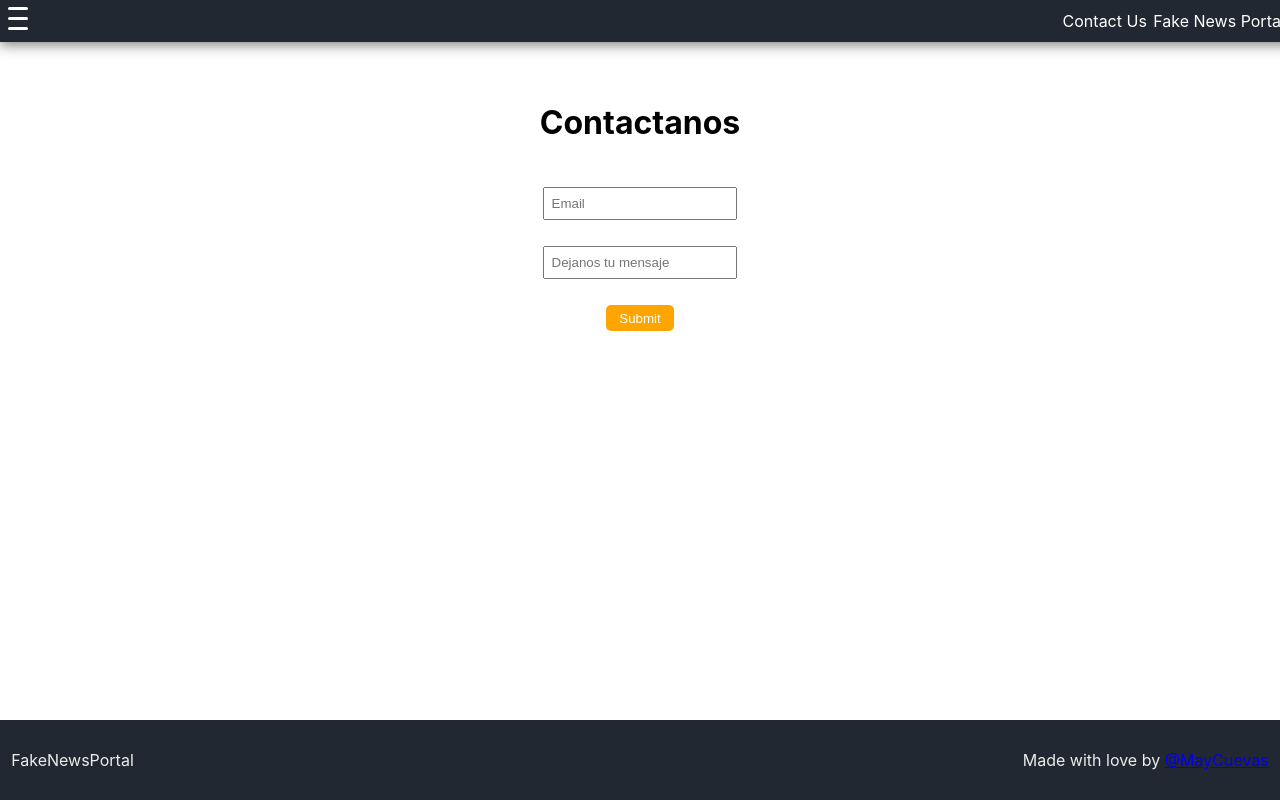
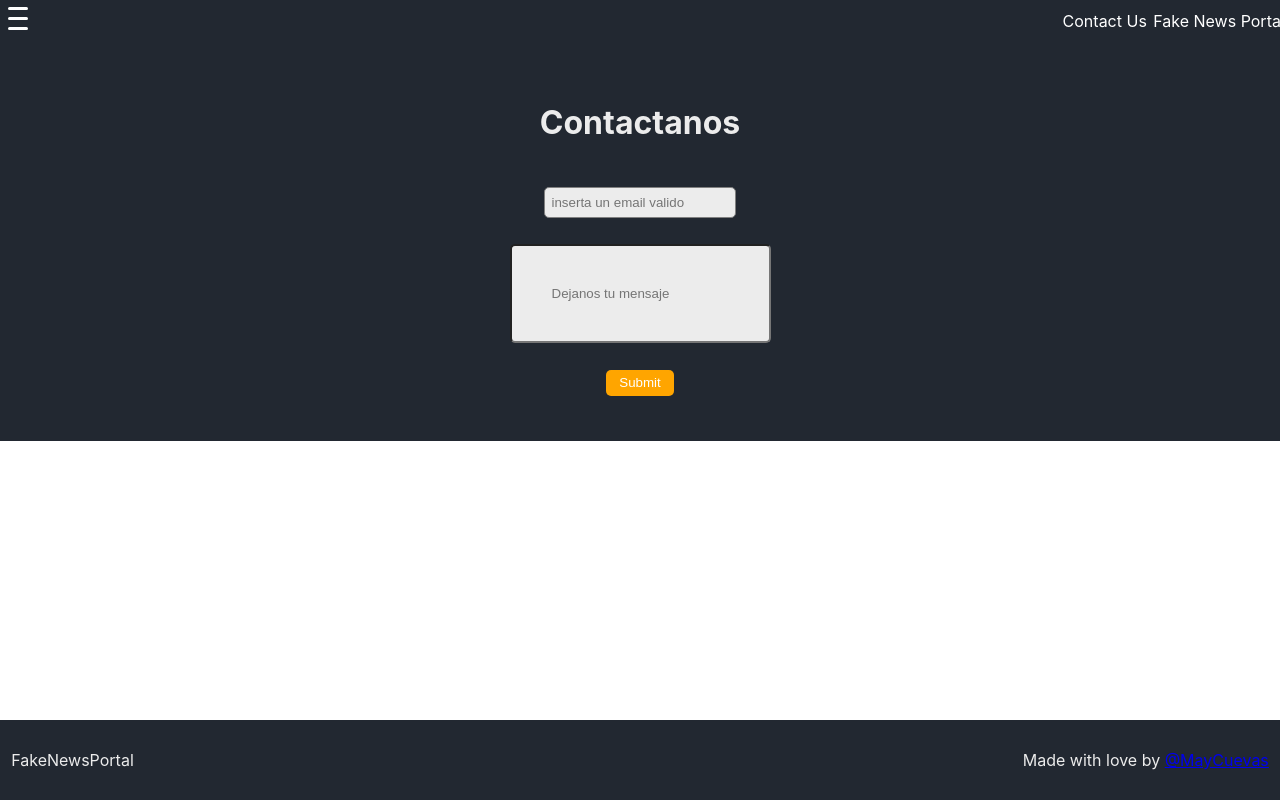
Before and after one commit to MayCuevas/Journal-App, a React (Create React App) app: page /contact in a window 1280 px wide. Built offline with nearby package versions, Linux system fonts and the light colour scheme.

Commit message:
se creo componente input

```diff
--- /dev/null
+++ b/src/common/data/inputs.js
@@ -0,0 +1,22 @@
+let inputData = {
+    inputEmail:{
+        type : "email",
+        placeholder : "inserta un email valido",
+        name : "email",
+        className : "general-input"
+    },
+    inputMessage : {
+        type : "text",
+        placeholder : "Dejanos tu mensaje",
+        name : "message",
+        className : "message-input"
+    },
+    inputSubmit : {
+        type : "submit",
+        placeholder : "Submit",
+        name : "submit",
+        className : "submit-input",
+    }
+}
+
+export default inputData;
--- a/src/components/form/form.js
+++ b/src/components/form/form.js
@@ -1,51 +1,20 @@
 import React, { useState } from "react";
 import "./form.scss";
 
-const Form = () => {
-
-    const [form, setState] = useState({
-        email: '',
-        message: ''
-    });
+import Input from "../inputs/input";
+import inputData from "../../common/data/inputs";
 
 
-    const handleSubmit = (event) => {
-        event.preventDefault();
-        console.log(form.message)
-    };
 
-    const onChanges = (event) => {
-        event.persist();
-        setState({
-            ...form,
-            [event.target.name]: event.target.value
-        });
-    };
+const Form = () => {
 
     return (
         <div className="contact-holder">
             <h1>Contactanos</h1>
-            <form onSubmit={handleSubmit} className="contact-form">
-                <input
-                    type="label"
-                    placeholder="Email"
-                    name="email"
-                    required
-                    className="contact-form__input"
-                    onChange={onChanges}
-                />
-                <input
-                    type="text"
-                    placeholder="Dejanos tu mensaje"
-                    name="message"
-                    required
-                    className="contact-form__input"
-                    onChange={onChanges}
-                />
-                <input
-                    className="contact-form__button"
-                    type="submit"
-                />
+            <form  className="contact-form">
+                <Input value={inputData.inputEmail} />
+                <Input value={inputData.inputMessage} />
+                <Input value={inputData.inputSubmit} />
             </form>
         </div>
     );
--- a/src/components/form/form.scss
+++ b/src/components/form/form.scss
@@ -4,30 +4,17 @@
    align-items: center;
    justify-content: center;
    align-self: center;
+   color: #ececec;
    width: 100%;
    justify-self: center;
    padding-top : 4em;
+   background-color: #222831;
 
     .contact-form{
-
         padding : 2em;
         display: flex;
         flex-direction: column;
         justify-content: center;
         align-items: center;
-
-        &__button{
-            margin: 1em;
-            padding: .4em 1em;
-            background-color: orange;
-            border: none;
-            border-radius: 5px;
-            color:white;
-            box-shadow: none;
-        }
-        &__input{
-            padding: .5em;
-            margin: 1em;
-        }
     }
 }
--- a/src/components/header/header.scss
+++ b/src/components/header/header.scss
@@ -8,7 +8,6 @@
   padding:.5em;
   width: 100%;
   top:0;
-  box-shadow: 0px 3px 12px 0px rgba(0,0,0,0.50);
   position: absolute;
   z-index: 1;
   grid-row-start: 1;
--- /dev/null
+++ b/src/components/inputs/input.js
@@ -0,0 +1,54 @@
+import React from 'react';
+import "./input.scss";
+const onChanges = (event) => {
+    event.persist();
+    switch(event.target.name){
+        case 'email':
+
+            if(event.target.value == "" || !event.target.value.match(/^([\w.%+-]+)@([\w-]+\.)+([\w]{2,})$/i )){
+                console.log('the value is wrong');
+                event.target.className = "general-input__error";
+            }
+            else{
+                console.log('perfect!');
+                event.target.className = "general-input";
+            }
+            break;
+
+        case 'message':
+
+            if(event.target.value == ""){
+                event.target.className = "message-input__error"
+                console.log('Por favor llena este campo');
+            }
+            else{
+                event.target.className = "message-input"
+            }
+            break;
+
+        case 'submit':
+            console.log(event.target.name)
+            event.target.onClick = handleSubmit();
+            break;
+    }
+};
+
+const handleSubmit = (event) => {
+    event.preventDefault();
+    console.log('submit');
+};
+
+const Input = (props) =>{
+
+    return(
+        <input
+        type={props.value.type}
+        placeholder={props.value.placeholder}
+        name={props.value.name}
+        className={props.value.className}
+        onChange={onChanges}
+    />
+    );
+};
+
+export default Input;
--- /dev/null
+++ b/src/components/inputs/input.scss
@@ -0,0 +1,39 @@
+
+        .submit-input{
+            margin: 1em;
+            padding: .4em 1em;
+            background-color: orange;
+            border: none;
+            border-radius: 5px;
+            color:white;
+            box-shadow: none;
+        }
+        .general-input{
+            padding: .5em;
+            margin: 1em;
+            background-color: #ececec;;
+            border : solid 1px gray;
+            border-radius: 5px;
+
+            &__error{
+                background-color: #ececec;
+                padding: .5em;
+                margin: 1em;
+                border: solid 1px red;
+                border-radius: 5px;
+            }
+        }
+        .message-input{
+            padding: 3em;
+            margin: 1em;
+            border-radius: 5px;
+            background-color: #ececec;
+
+            &__error{
+                background-color: #ececec;
+                padding: 3em;
+                margin: 1em;
+                border: solid 1px red;
+                border-radius: 5px;
+            }
+        }
```
